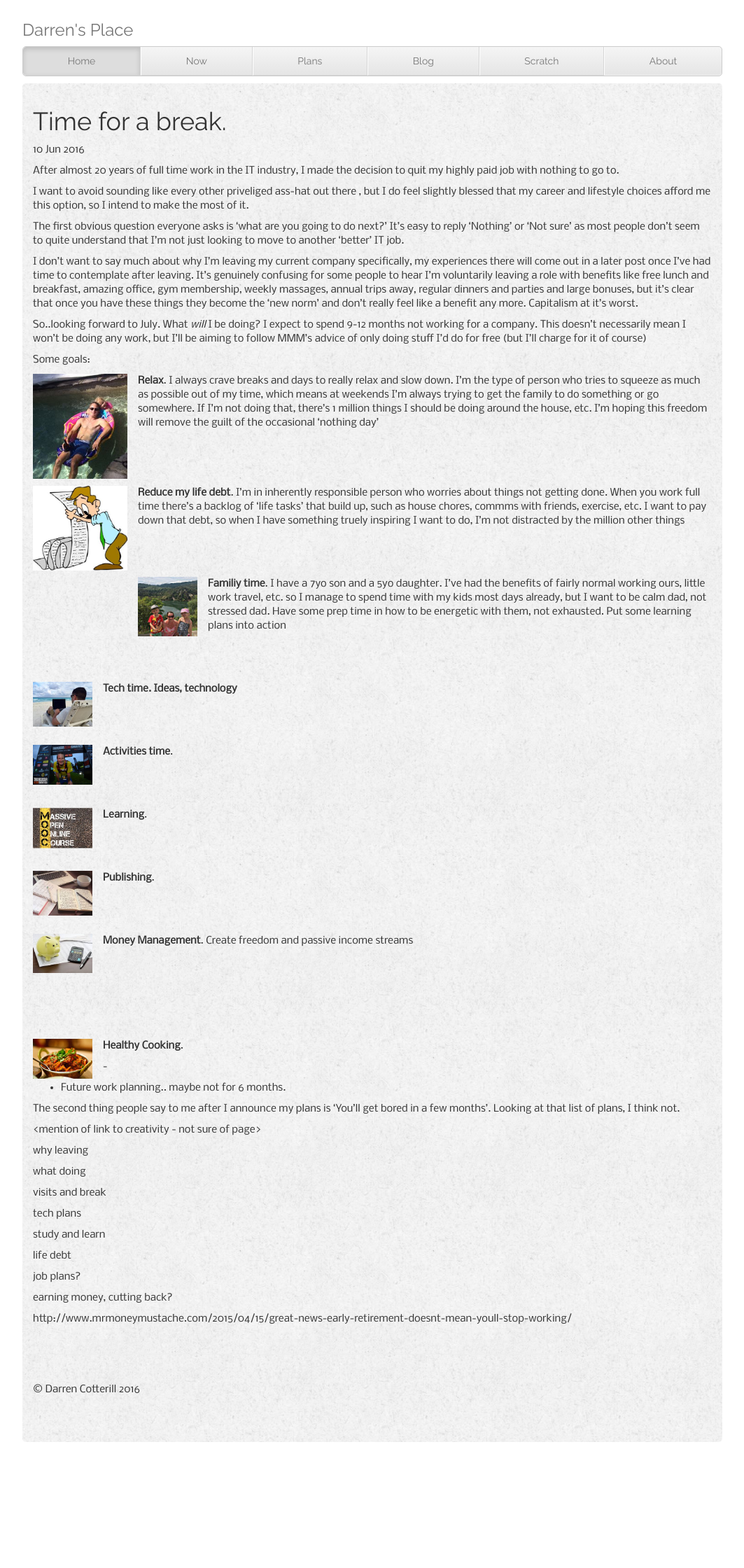
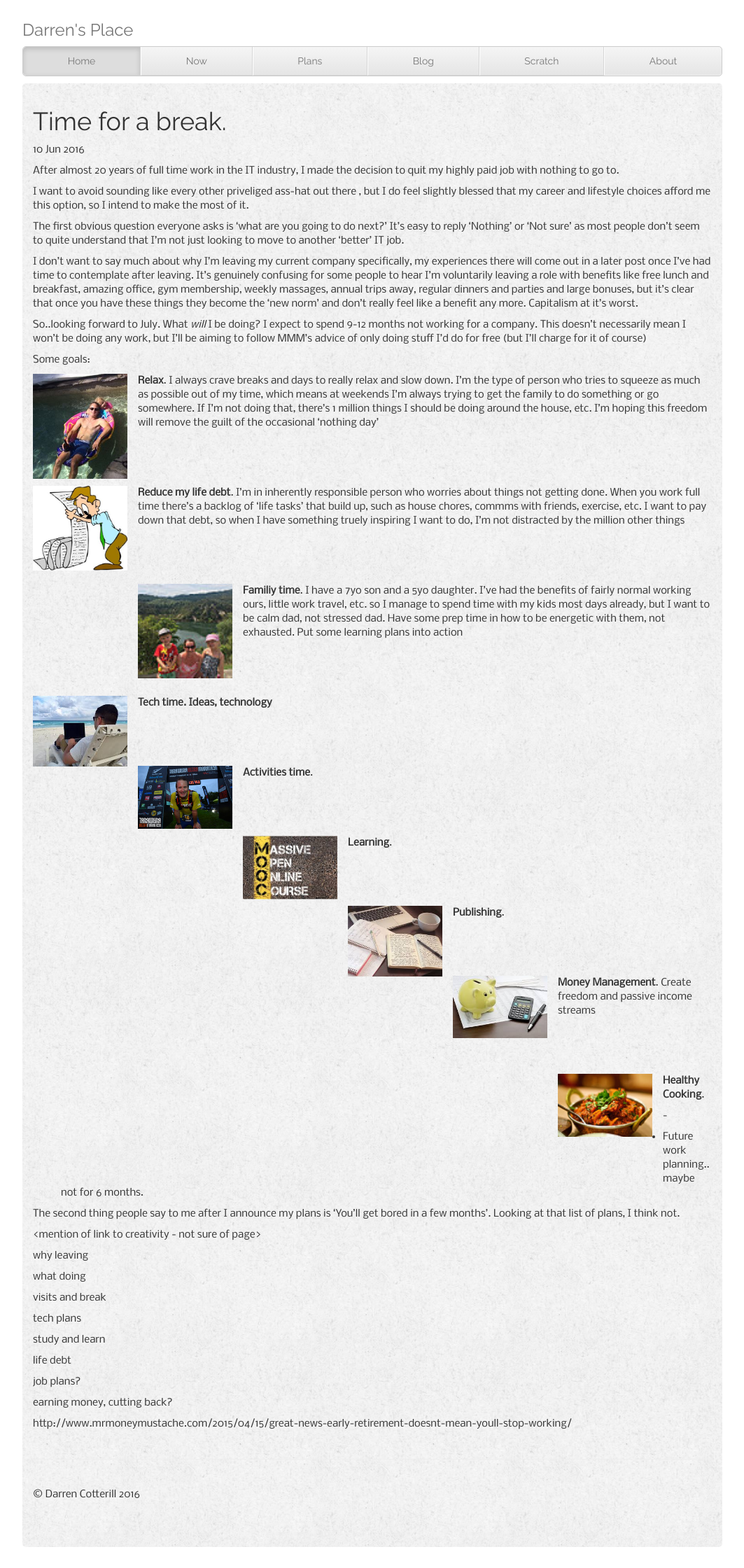
Before and after one commit to DCotterill/DCotterill.github.io, a Jekyll site: the page built from _posts/2016-06-01-Blog-First-Post-Career-Break.md, in a window 1280 px wide. Shown: the whole page at 70% size, without its empty margins (108-1171 px from the left). Built offline with Jekyll 4.4.1, drawn with Linux system fonts in a browser that asks for light colours; nearby versions of some CDN libraries; some web fonts are replaced; before the commit the page ends 2090 px from its top, so only the background shows below that.

Commit message:
Blog formatting

```diff
--- a/_posts/2016-06-01-Blog-First-Post-Career-Break.md
+++ b/_posts/2016-06-01-Blog-First-Post-Career-Break.md
@@ -28,39 +28,47 @@ necessarily mean I won't be doing any work, but I'll be aiming to follow MMM's a
 Some goals:
 
 <div style="height:150px;  width:150px; overflow:hidden; align:left; float:left">
-<img src="{{site.baseurl}}/img/relax.jpg" width="150" align="left" style="PADDING-RIGHT: 15px;"/></div>**Relax**. I always crave breaks and days to really relax and slow down. I'm the type of person who tries to squeeze as
+<img src="{{site.baseurl}}/img/relax.jpg" width="150px" align="left" style="PADDING-RIGHT: 15px;"/></div>**Relax**. I always crave breaks and days to really relax and slow down. I'm the type of person who tries to squeeze as
 much as possible out of my time, which means at weekends I'm always trying to get the family to do something or go
 somewhere. If I'm not doing that, there's 1 million things I should be doing around the house, etc. I'm hoping this
  freedom will remove the guilt of the occasional 'nothing day'
 
 <br/><br/><br/>
 <div style="height:150px;  width:150px; overflow:hidden; align:left; float:left">
-<img src="{{site.baseurl}}/img/to-do-list.jpg" width="150" align="left" style="PADDING-RIGHT: 15px;"/></div>**Reduce my life debt**. I'm in inherently responsible person who worries about things not getting done. When you work full
+<img src="{{site.baseurl}}/img/to-do-list.jpg" width="150px" align="left" style="PADDING-RIGHT: 15px;"/></div>**Reduce my life debt**. I'm in inherently responsible person who worries about things not getting done. When you work full
 time there's a backlog of 'life tasks' that build up, such as house chores, commms with friends, exercise, etc. I want to
 pay down that debt, so when I have something truely inspiring I want to do, I'm not distracted by the million other things
 
 <br/><br/><br/>
-<img src="{{site.baseurl}}/img/family-time.jpg" width="100" align="left" style="PADDING-RIGHT: 15px;"/> **Familiy time**. I have a 7yo son and a 5yo daughter. I've had the benefits of fairly normal working ours, little work
+<div style="height:150px;  width:150px; overflow:hidden; align:left; float:left">
+<img src="{{site.baseurl}}/img/family-time.jpg" width="150px" align="left" style="PADDING-RIGHT: 15px;"/></div>**Familiy time**.
+I have a 7yo son and a 5yo daughter. I've had the benefits of fairly normal working ours, little work
 travel, etc. so I manage to spend time with my kids most days already, but I want to be calm dad, not stressed dad. Have
 some prep time in how to be energetic with them, not exhausted. Put some learning plans into action
 
 <br/><br/><br/>
-<img src="{{site.baseurl}}/img/coding-beach.jpg" width="100" align="left" style="PADDING-RIGHT: 15px;"/> **Tech time. Ideas, technology**
+<div style="height:150px;  width:150px; overflow:hidden; align:left; float:left">
+<img src="{{site.baseurl}}/img/coding-beach.jpg" width="150px" align="left" style="PADDING-RIGHT: 15px;"/></div>**Tech time. Ideas, technology**
 
 <br/><br/><br/>
-<img src="{{site.baseurl}}/img/running.jpg" width="100" align="left" style="PADDING-RIGHT: 15px;"/> **Activities time**.
+<div style="height:150px;  width:150px; overflow:hidden; align:left; float:left">
+<img src="{{site.baseurl}}/img/running.jpg" width="150px" align="left" style="PADDING-RIGHT: 15px;"/></div>**Activities time**.
 
 <br/><br/><br/>
-<img src="{{site.baseurl}}/img/mooc.jpg" width="100" align="left" style="PADDING-RIGHT: 15px;"/> **Learning**.
+<div style="height:150px;  width:150px; overflow:hidden; align:left; float:left">
+<img src="{{site.baseurl}}/img/mooc.jpg" width="150px" align="left" style="PADDING-RIGHT: 15px;"/></div>**Learning**.
 
 <br/><br/><br/>
-<img src="{{site.baseurl}}/img/blog.jpg" width="100" align="left" style="PADDING-RIGHT: 15px;"/> **Publishing**.
+<div style="height:150px;  width:150px; overflow:hidden; align:left; float:left">
+<img src="{{site.baseurl}}/img/blog.jpg" width="150px" align="left" style="PADDING-RIGHT: 15px;"/></div>**Publishing**.
 
 <br/><br/><br/>
-<img src="{{site.baseurl}}/img/manage-money.jpg" width="100" align="left" style="PADDING-RIGHT: 15px;"/> **Money Management**. Create freedom and passive income streams
+<div style="height:150px;  width:150px; overflow:hidden; align:left; float:left">
+<img src="{{site.baseurl}}/img/manage-money.jpg" width="150px" align="left" style="PADDING-RIGHT: 15px;"/></div>**Money Management**. Create freedom and passive income streams
 
-<br/><br/><br/><br/><br/><br/>
-<img src="{{site.baseurl}}/img/cooking.jpg" width="100" align="left" style="PADDING-RIGHT: 15px;"/> **Healthy Cooking**.
+<br/><br/><br/>
+<div style="height:150px;  width:150px; overflow:hidden; align:left; float:left">
+<img src="{{site.baseurl}}/img/cooking.jpg" width="150px" align="left" style="PADDING-RIGHT: 15px;"/></div>**Healthy Cooking**.
 
 -
 
```
